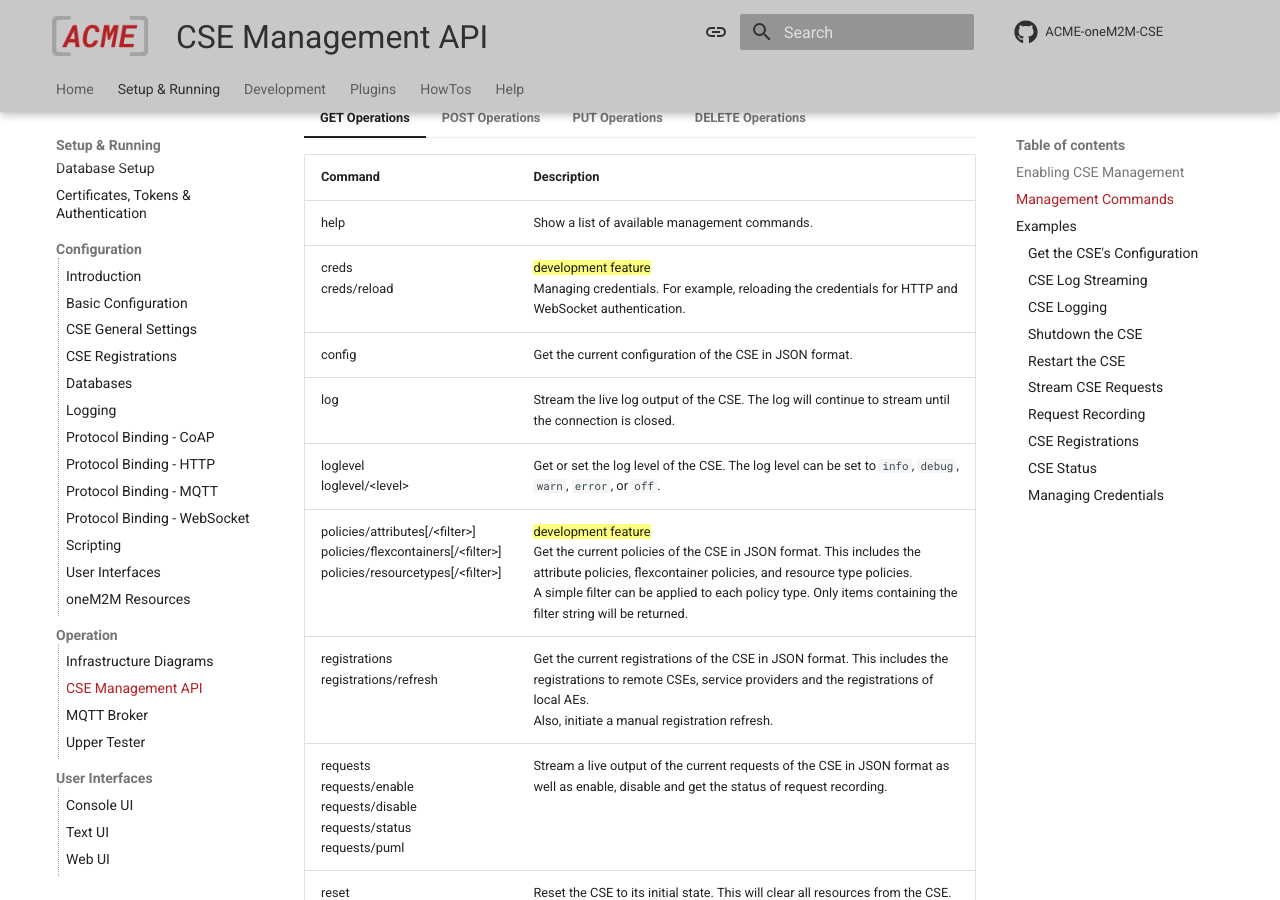
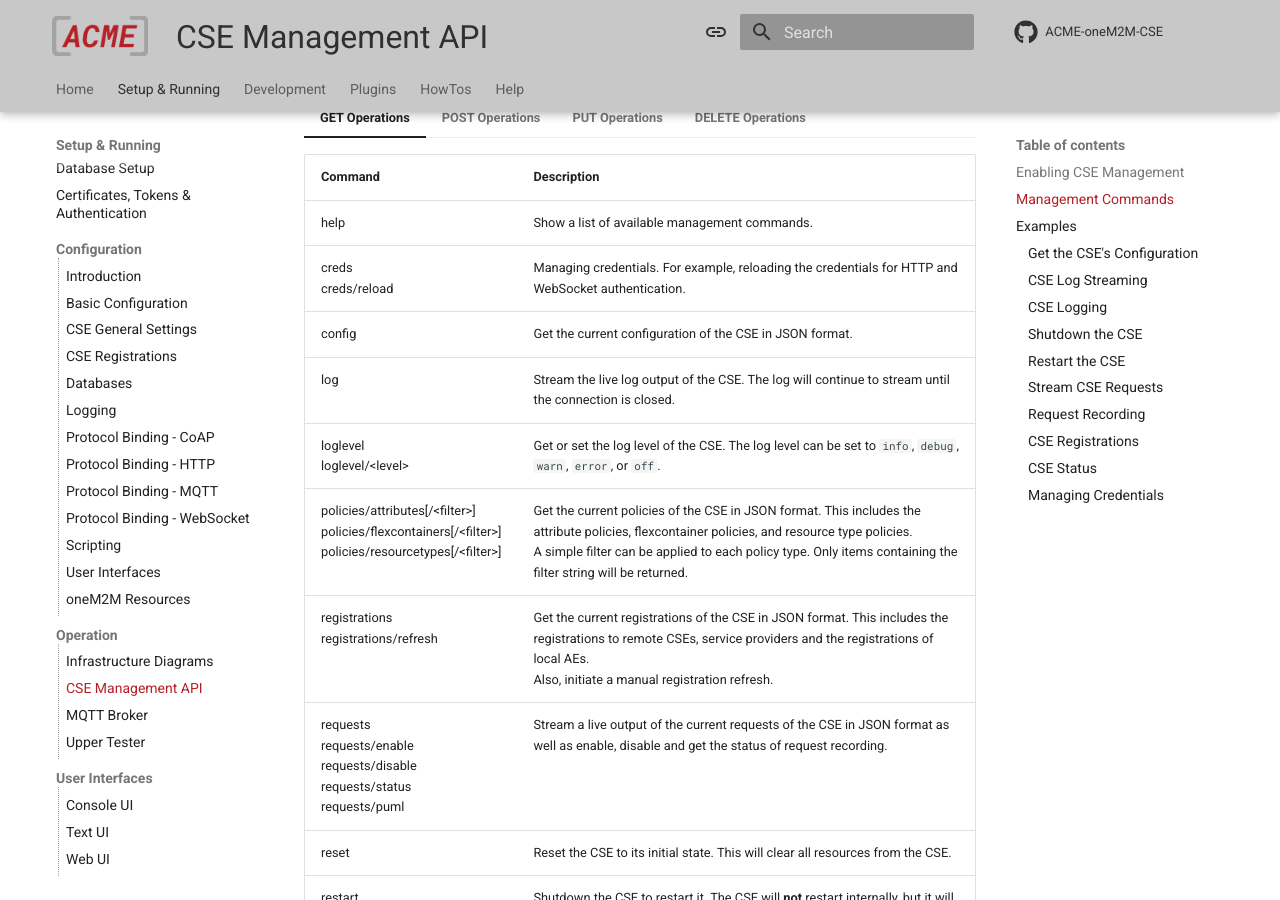
Before and after one commit to ankraft/ACME-oneM2M-CSE-mkdocs, an MkDocs documentation site: the page built from docs/setup/Operation-management.md, in a window 1280 px wide and 900 px high, scrolled down 706 px. Built offline with MkDocs 1.6.1 and Material for MkDocs 9.7.7, drawn with Linux system fonts in a browser that asks for light colours; comment, search, counter and statistics services are not loaded.

Commit message:
Preparations for next release

```diff
--- a/docs/setup/Operation-management.md
+++ b/docs/setup/Operation-management.md
@@ -21,38 +21,38 @@ The CSE management interface provides several commands that can be used to manag
 
 === "GET Operations"
 
-	| Command                                                                                                               | Description                                                                                                                                                                                                                                                                               |
-	|:----------------------------------------------------------------------------------------------------------------------|:------------------------------------------------------------------------------------------------------------------------------------------------------------------------------------------------------------------------------------------------------------------------------------------|
-	| help                                                                                                                  | Show a list of available management commands.                                                                                                                                                                                                                                             |
-	| creds<br>creds/reload<br>                                                                                             | ==development feature==<br>Managing credentials. For example, reloading the credentials for HTTP and WebSocket authentication.                                                                                                                                                            |
-	| config                                                                                                                | Get the current configuration of the CSE in JSON format.                                                                                                                                                                                                                                  |
-	| log                                                                                                                   | Stream the live log output of the CSE. The log will continue to stream until the connection is closed.                                                                                                                                                                                    |
-	| loglevel<br>loglevel/&lt;level>                                                                                       | Get or set the log level of the CSE. The log level can be set to `info`, `debug`, `warn`, `error`, or `off`.                                                                                                                                                                              |
-	| policies/attributes\[/&lt;filter>]<br>policies/flexcontainers\[/&lt;filter>]<br>policies/resourcetypes\[/&lt;filter>] | ==development feature==<br>Get the current policies of the CSE in JSON format. This includes the attribute policies, flexcontainer policies, and resource type policies.<br>A simple filter can be applied to each policy type. Only items containing the filter string will be returned. |
-	| registrations<br>registrations/refresh                                                                                | Get the current registrations of the CSE in JSON format. This includes the registrations to remote CSEs, service providers and the registrations of local AEs.<br>Also, initiate a manual registration refresh.                                                                           |
-	| requests<br>requests/enable<br>requests/disable<br>requests/status<br>requests/puml                                   | Stream a live output of the current requests of the CSE in JSON format as well as enable, disable and get the status of request recording.                                                                                                                                                |
-	| reset                                                                                                                 | Reset the CSE to its initial state. This will clear all resources from the CSE.                                                                                                                                                                                                           |
-	| restart                                                                                                               | Shutdown the CSE to restart it. The CSE will **not** restart internally, but it will exit with an exit code 82. See also the example below.                                                                                                                                               |
-	| shutdown                                                                                                              | Shutdown the CSE normally. The CSE will exit with an exit code 0.                                                                                                                                                                                                                         |
-	| status<br>status/interceptors<br>status/modules<br>status/plugins<br>status/services                                  | Get the current status of the CSE in JSON format. This includes information about the CSE resources, operational parameters, modules, plugins, interceptors, and services.                                                                                                                |
+	| Command                                                                                                               | Description                                                                                                                                                                                                                                                    |
+	|:----------------------------------------------------------------------------------------------------------------------|:---------------------------------------------------------------------------------------------------------------------------------------------------------------------------------------------------------------------------------------------------------------|
+	| help                                                                                                                  | Show a list of available management commands.                                                                                                                                                                                                                  |
+	| creds<br>creds/reload<br>                                                                                             | Managing credentials. For example, reloading the credentials for HTTP and WebSocket authentication.                                                                                                                                                            |
+	| config                                                                                                                | Get the current configuration of the CSE in JSON format.                                                                                                                                                                                                       |
+	| log                                                                                                                   | Stream the live log output of the CSE. The log will continue to stream until the connection is closed.                                                                                                                                                         |
+	| loglevel<br>loglevel/&lt;level>                                                                                       | Get or set the log level of the CSE. The log level can be set to `info`, `debug`, `warn`, `error`, or `off`.                                                                                                                                                   |
+	| policies/attributes\[/&lt;filter>]<br>policies/flexcontainers\[/&lt;filter>]<br>policies/resourcetypes\[/&lt;filter>] | Get the current policies of the CSE in JSON format. This includes the attribute policies, flexcontainer policies, and resource type policies.<br>A simple filter can be applied to each policy type. Only items containing the filter string will be returned. |
+	| registrations<br>registrations/refresh                                                                                | Get the current registrations of the CSE in JSON format. This includes the registrations to remote CSEs, service providers and the registrations of local AEs.<br>Also, initiate a manual registration refresh.                                                |
+	| requests<br>requests/enable<br>requests/disable<br>requests/status<br>requests/puml                                   | Stream a live output of the current requests of the CSE in JSON format as well as enable, disable and get the status of request recording.                                                                                                                     |
+	| reset                                                                                                                 | Reset the CSE to its initial state. This will clear all resources from the CSE.                                                                                                                                                                                |
+	| restart                                                                                                               | Shutdown the CSE to restart it. The CSE will **not** restart internally, but it will exit with an exit code 82. See also the example below.                                                                                                                    |
+	| shutdown                                                                                                              | Shutdown the CSE normally. The CSE will exit with an exit code 0.                                                                                                                                                                                              |
+	| status<br>status/interceptors<br>status/modules<br>status/plugins<br>status/services                                  | Get the current status of the CSE in JSON format. This includes information about the CSE resources, operational parameters, modules, plugins, interceptors, and services.                                                                                     |
 
 === "POST Operations"
 
-	| Command                                                              | Description                                                                                                                                                  |
-	|:---------------------------------------------------------------------|:-------------------------------------------------------------------------------------------------------------------------------------------------------------|
-	| creds/httpbasic<br>creds/httptoken<br>creds/wsbasic<br>creds/wstoken | ==development feature==<br>Adding credentials for HTTP and WebSocket authentication.<br>These commands expect a JSON payload with the necessary credentials. |
+	| Command                                                              | Description                                                                                                                       |
+	|:---------------------------------------------------------------------|:----------------------------------------------------------------------------------------------------------------------------------|
+	| creds/httpbasic<br>creds/httptoken<br>creds/wsbasic<br>creds/wstoken | Adding credentials for HTTP and WebSocket authentication.<br>These commands expect a JSON payload with the necessary credentials. |
 
 === "PUT Operations"
 
-	| Command                                                              | Description                                                                                                                                                    |
-	|:---------------------------------------------------------------------|:---------------------------------------------------------------------------------------------------------------------------------------------------------------|
-	| creds/httpbasic<br>creds/httptoken<br>creds/wsbasic<br>creds/wstoken | ==development feature==<br>Updating credentials for HTTP and WebSocket authentication.<br>These commands expect a JSON payload with the necessary credentials. |
+	| Command                                                              | Description                                                                                                                         |
+	|:---------------------------------------------------------------------|:------------------------------------------------------------------------------------------------------------------------------------|
+	| creds/httpbasic<br>creds/httptoken<br>creds/wsbasic<br>creds/wstoken | Updating credentials for HTTP and WebSocket authentication.<br>These commands expect a JSON payload with the necessary credentials. |
 
 === "DELETE Operations"
 
-	| Command                                                                                                                | Description                                                                            |
-	|:-----------------------------------------------------------------------------------------------------------------------|:---------------------------------------------------------------------------------------|
-	| creds/httpbasic/&lt;username><br>creds/httptoken/&lt;token><br>creds/wsbasic/&lt;username><br>creds/wstoken/&lt;token> | ==development feature==<br>Deleting credentials for HTTP and WebSocket authentication. |
+	| Command                                                                                                                | Description                                                 |
+	|:-----------------------------------------------------------------------------------------------------------------------|:------------------------------------------------------------|
+	| creds/httpbasic/&lt;username><br>creds/httptoken/&lt;token><br>creds/wsbasic/&lt;username><br>creds/wstoken/&lt;token> | Deleting credentials for HTTP and WebSocket authentication. |
 
 All commands with subcommands (e.g., `status` and `requests`) also have a *help* subcommand that provides more detailed information about the available subcommands and their usage. For example, to get more information about the `status` command, you can send the following request:
 
```
Also changed, not shown: docs/plugins/PluginInterceptors.md (+0 -2 lines), docs/plugins/PluginManager.md (+0 -2 lines), docs/plugins/PluginServicePlugins.md (+2 -2 lines), docs/setup/Configuration-cse.md (+2 -2 lines), docs/setup/Configuration-resources.md (+7 -7 lines).
